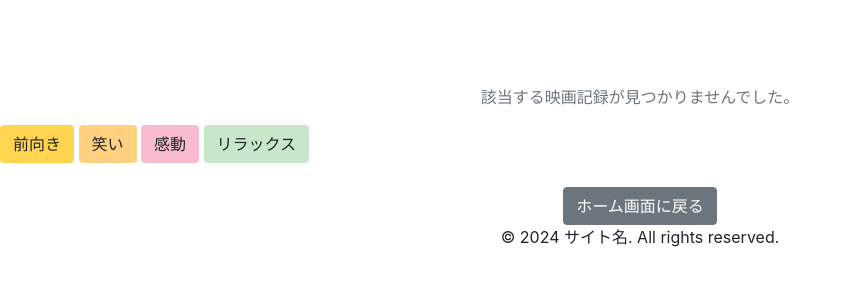
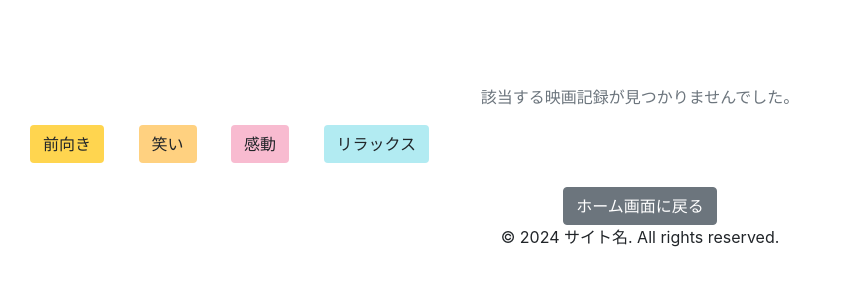
Before and after one commit to INswon/MovieChallenge, a Django app: template templates/movies/mood_archive.html in a window 1280 px wide. Shown: the part 283-569 px from the top of the page, without its empty margins (0-852 px from the left). Run offline with Django 5.2, Linux system fonts and the light colour scheme; the template is opened without the code that fills it, so the values that code supplies are empty; some libraries are stand-ins or nearby versions.

Commit message:
style: ムード別ボタンのデザインと配置を調整 #30
- 各ボタンに margin を追加してスペースを確保
- .mood-button-wrapper を導入し、ボタンを中央揃え・等間隔に整列

```diff
--- a/static/css/base/movies/movies_archive.css
+++ b/static/css/base/movies/movies_archive.css
@@ -19,21 +19,34 @@
 /* 前向き */
 .mood-positive {
   background-color: #ffd54f;
+  margin-left: 30px;
+  margin-right: 30px;
 }
 
 /* 笑い */
 .mood-fun {
   background-color: #ffd180;
+  margin-right: 30px;
 }
 
 /* 感動 */
 .mood-touching {
   background-color: #f8bbd0;
+  margin-right: 30px;
 }
 
 /* リラックス */
 .mood-relax {
-  background-color: #c8e6c9;
+  background-color:#b2ebf2;
+  margin-right: 30px;
+}
+
+.mood-button-wrapper {
+  display: flex;
+  justify-content: center;
+  gap: 20px;
+  margin-top: 20px;
+  flex-wrap: wrap;
 }
 
 /* テキスト可読性を高める黒透過オーバーレイ */
```
